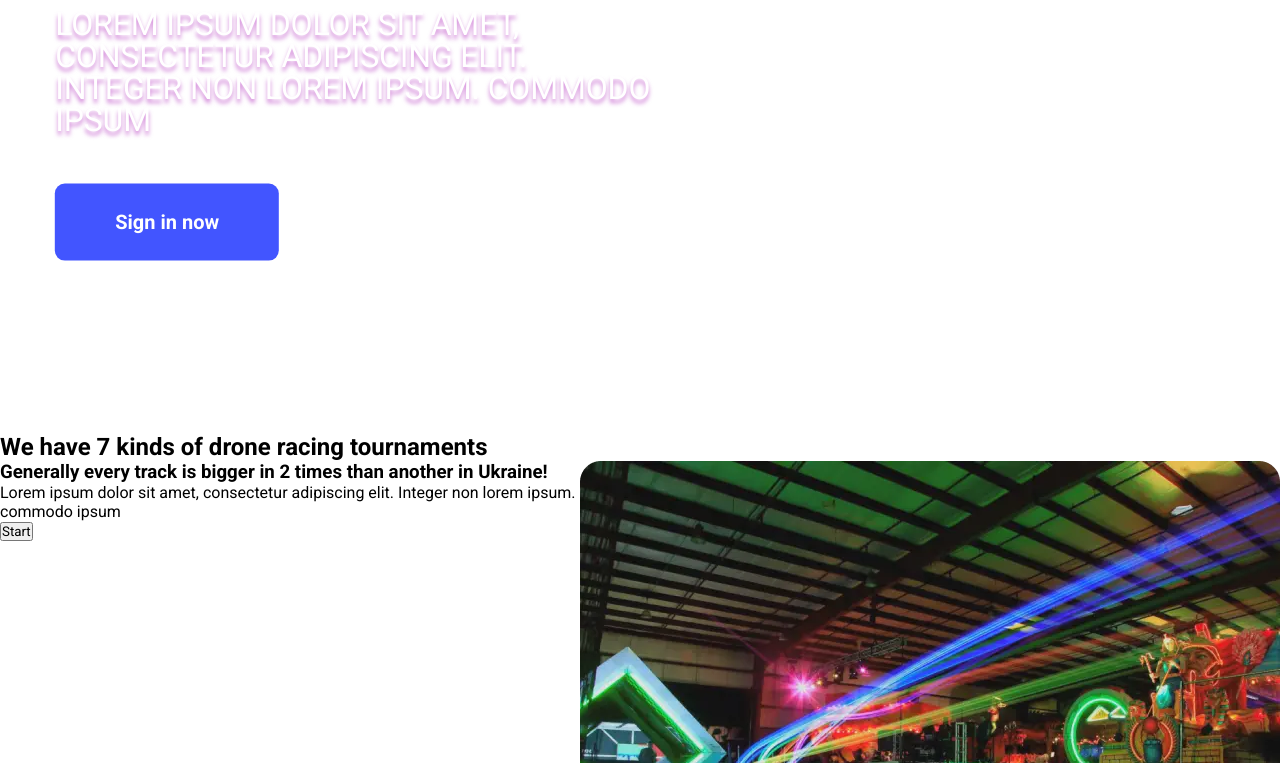
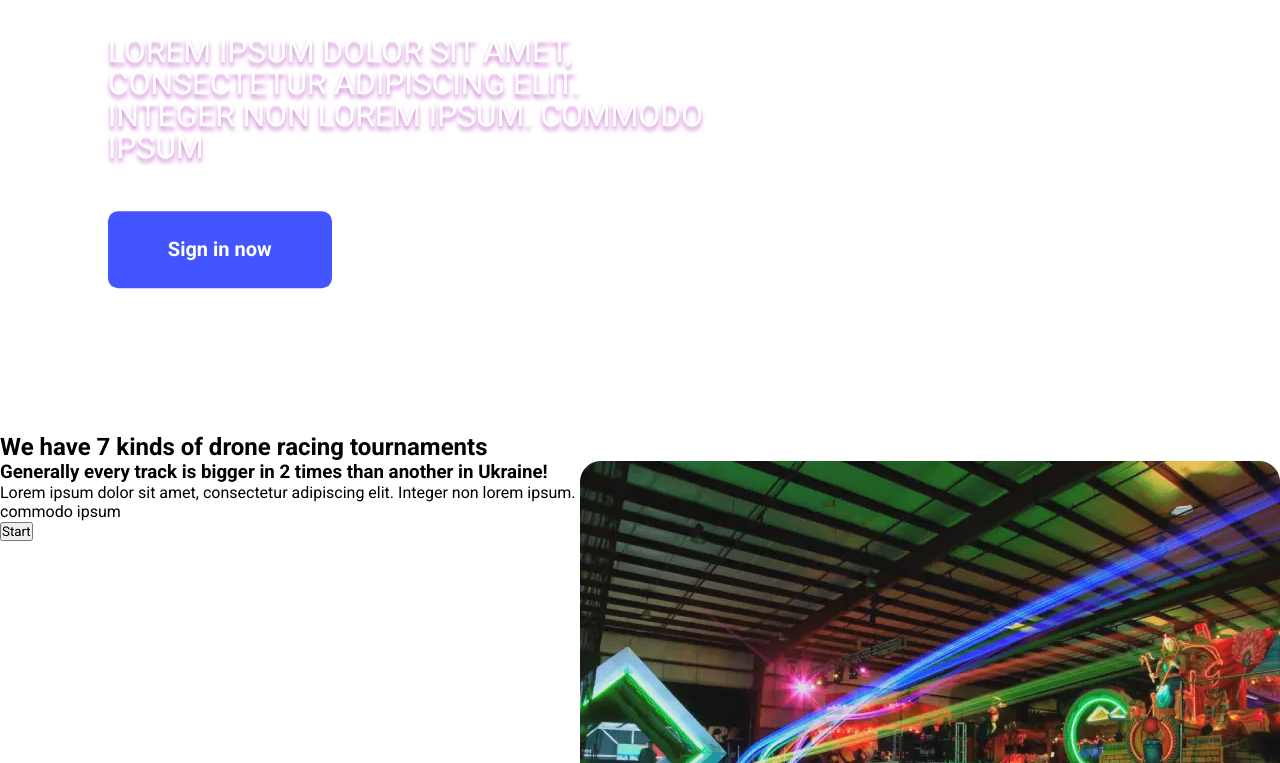
Before and after one commit to sterniichuk/ua-drone-racing, a plain HTML site: page main.html in a window 1280 px wide. Shown: the part 337-1100 px from the top of the page. Drawn offline with Linux system fonts and the light colour scheme.

Commit message:
fixed resizing hero section in desktop

```diff
--- a/asserts/css/main.css
+++ b/asserts/css/main.css
@@ -185,8 +185,8 @@ header {
 .desktop-absolute-info{
     position: absolute;
     top: 44%;
-    transform: translate(-50%, -50%);
-    left: 28%;
+    transform: translate(-16%, -44%);
+    left: 16%;
 }
 .desktop-relative-background{
     position: relative;
```
